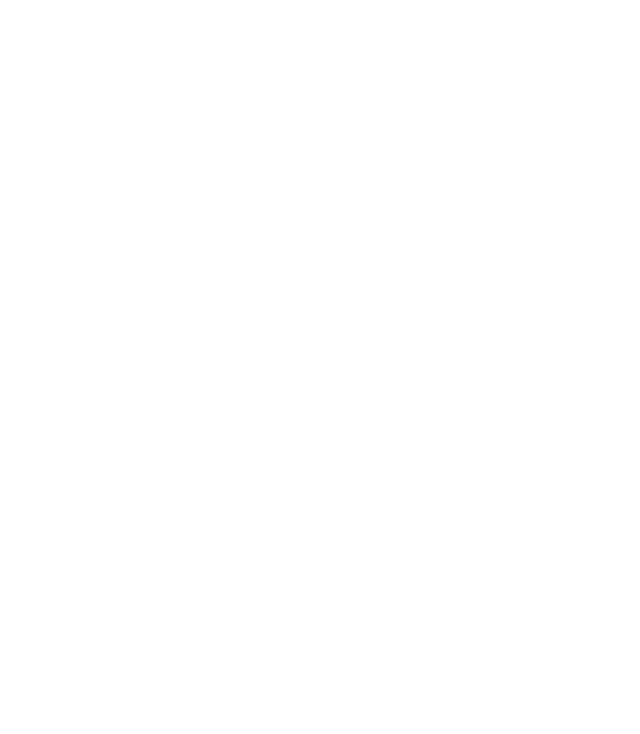
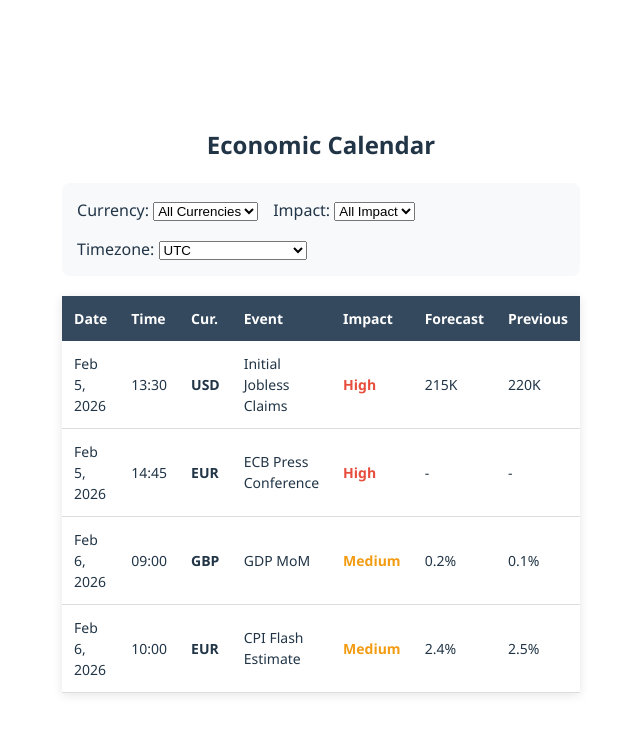
Before and after one commit to yeehaowdy/economic-calendar-frontend, a React (Vite) app in the folder react-app/: page /calendar in a window 1280 px wide. Before the commit this address had no page. Shown: the top 734 px of the page, without its empty margins (319-959 px from the left). Built offline with nearby package versions, Linux system fonts and the light colour scheme.

Commit message:
Fix component naming and implement Economic Calendar: rename Calandar to Calendar and add EconomicCalendar component with filtering functionality

```diff
--- a/react-app/src/App.jsx
+++ b/react-app/src/App.jsx
@@ -1,7 +1,7 @@
 import { useState } from 'react'
 import { BrowserRouter as Router, Routes, Route } from "react-router-dom";
 import Login from './Components/Login';
-import Calandar from './Components/Calandar';
+import Calendar from './Components/Calendar';
 import Register from './Components/Register';
 import Profil from './Components/Profil';
 import AdminPanel from './Components/AdminPanel';
@@ -17,7 +17,7 @@ function App() {
                 <Route path="/" element={<Login />} />
                 <Route path="/login" element={<Login />} />
                 <Route path="/register" element={<Register />} />
-                <Route path="/calandar" element={<Calandar />} />
+                <Route path="/calendar" element={<Calendar />} />
                 <Route path="/profil" element={<Profil />} />
                 <Route path="/admin_panel" element={<AdminPanel/>}/>
               </Routes>
--- a/react-app/src/Components/Calandar.jsx
+++ /dev/null
@@ -1,12 +0,0 @@
-import React from 'react'
-import "../App.css";
-
-const Calandar = () => {
-  return (
-    <div>
-
-    </div>
-  )
-}
-
-export default Calandar
--- /dev/null
+++ b/react-app/src/Components/Calendar.jsx
@@ -0,0 +1,124 @@
+import React, { useState, useMemo } from 'react';
+
+const EconomicCalendar = () => {
+  // Mock Data: In production, 'timestamp' should be UTC ISO string from your DB
+  const initialData = [
+    { id: 1, timestamp: '2026-02-05T13:30:00Z', currency: 'USD', title: 'Initial Jobless Claims', impact: 'High', forecast: '215K', previous: '220K' },
+    { id: 2, timestamp: '2026-02-05T14:45:00Z', currency: 'EUR', title: 'ECB Press Conference', impact: 'High', forecast: '-', previous: '-' },
+    { id: 3, timestamp: '2026-02-06T09:00:00Z', currency: 'GBP', title: 'GDP MoM', impact: 'Medium', forecast: '0.2%', previous: '0.1%' },
+    { id: 4, timestamp: '2026-02-06T10:00:00Z', currency: 'EUR', title: 'CPI Flash Estimate', impact: 'Medium', forecast: '2.4%', previous: '2.5%' },
+  ];
+
+  // States
+  const [currencyFilter, setCurrencyFilter] = useState('All');
+  const [impactFilter, setImpactFilter] = useState('All');
+  const [timezone, setTimezone] = useState(Intl.DateTimeFormat().resolvedOptions().timeZone);
+
+  // Timezone list (Common ones, but you can add more)
+  const timezones = [
+    { label: 'UTC', value: 'UTC' },
+    { label: 'London (GMT)', value: 'Europe/London' },
+    { label: 'New York (EST/EDT)', value: 'America/New_York' },
+    { label: 'Tokyo (JST)', value: 'Asia/Tokyo' },
+    { label: 'Local Time', value: Intl.DateTimeFormat().resolvedOptions().timeZone },
+  ];
+
+  // Filter Logic
+  const filteredEvents = useMemo(() => {
+    return initialData.filter(event => {
+      const matchCurrency = currencyFilter === 'All' || event.currency === currencyFilter;
+      const matchImpact = impactFilter === 'All' || event.impact === impactFilter;
+      return matchCurrency && matchImpact;
+    });
+  }, [currencyFilter, impactFilter]);
+
+  // Formatting Helper for Time/Date based on selected Zone
+  const formatDateTime = (timestamp, zone) => {
+    const dateObj = new Date(timestamp);
+    const dateOptions = { month: 'short', day: 'numeric', year: 'numeric', timeZone: zone };
+    const timeOptions = { hour: '2-digit', minute: '2-digit', hour12: false, timeZone: zone };
+
+    return {
+      date: new Intl.DateTimeFormat('en-US', dateOptions).format(dateObj),
+      time: new Intl.DateTimeFormat('en-GB', timeOptions).format(dateObj),
+    };
+  };
+
+  const getImpactColor = (impact) => {
+    if (impact === 'High') return '#e74c3c';
+    if (impact === 'Medium') return '#f39c12';
+    return '#27ae60';
+  };
+
+  return (
+    <div style={{ padding: '20px', fontFamily: 'Segoe UI, sans-serif', maxWidth: '1000px', margin: 'auto' }}>
+      <h2>Economic Calendar</h2>
+
+      {/* Control Bar */}
+      <div style={{ display: 'flex', gap: '15px', marginBottom: '20px', flexWrap: 'wrap', background: '#f8f9fa', padding: '15px', borderRadius: '8px' }}>
+        <div>
+          <label>Currency: </label>
+          <select onChange={(e) => setCurrencyFilter(e.target.value)} value={currencyFilter}>
+            <option value="All">All Currencies</option>
+            <option value="USD">USD</option>
+            <option value="EUR">EUR</option>
+            <option value="GBP">GBP</option>
+          </select>
+        </div>
+
+        <div>
+          <label>Impact: </label>
+          <select onChange={(e) => setImpactFilter(e.target.value)} value={impactFilter}>
+            <option value="All">All Impact</option>
+            <option value="High">High</option>
+            <option value="Medium">Medium</option>
+            <option value="Low">Low</option>
+          </select>
+        </div>
+
+        <div>
+          <label>Timezone: </label>
+          <select onChange={(e) => setTimezone(e.target.value)} value={timezone}>
+            {timezones.map(tz => <option key={tz.value} value={tz.value}>{tz.label}</option>)}
+          </select>
+        </div>
+      </div>
+
+      {/* Table */}
+      <table style={{ width: '100%', borderCollapse: 'collapse', boxShadow: '0 2px 10px rgba(0,0,0,0.1)' }}>
+        <thead style={{ background: '#34495e', color: 'white' }}>
+          <tr>
+            <th style={thStyle}>Date</th>
+            <th style={thStyle}>Time</th>
+            <th style={thStyle}>Cur.</th>
+            <th style={thStyle}>Event</th>
+            <th style={thStyle}>Impact</th>
+            <th style={thStyle}>Forecast</th>
+            <th style={thStyle}>Previous</th>
+          </tr>
+        </thead>
+        <tbody>
+          {filteredEvents.map((event) => {
+            const { date, time } = formatDateTime(event.timestamp, timezone);
+            return (
+              <tr key={event.id} style={{ borderBottom: '1px solid #ddd' }}>
+                <td style={tdStyle}>{date}</td>
+                <td style={tdStyle}>{time}</td>
+                <td style={tdStyle}><strong>{event.currency}</strong></td>
+                <td style={tdStyle}>{event.title}</td>
+                <td style={{ ...tdStyle, color: getImpactColor(event.impact), fontWeight: 'bold' }}>{event.impact}</td>
+                <td style={tdStyle}>{event.forecast}</td>
+                <td style={tdStyle}>{event.previous}</td>
+              </tr>
+            );
+          })}
+        </tbody>
+      </table>
+    </div>
+  );
+};
+
+const thStyle = { padding: '12px', textAlign: 'left', fontSize: '14px' };
+const tdStyle = { padding: '12px', fontSize: '14px' };
+
+export default EconomicCalendar;
```
